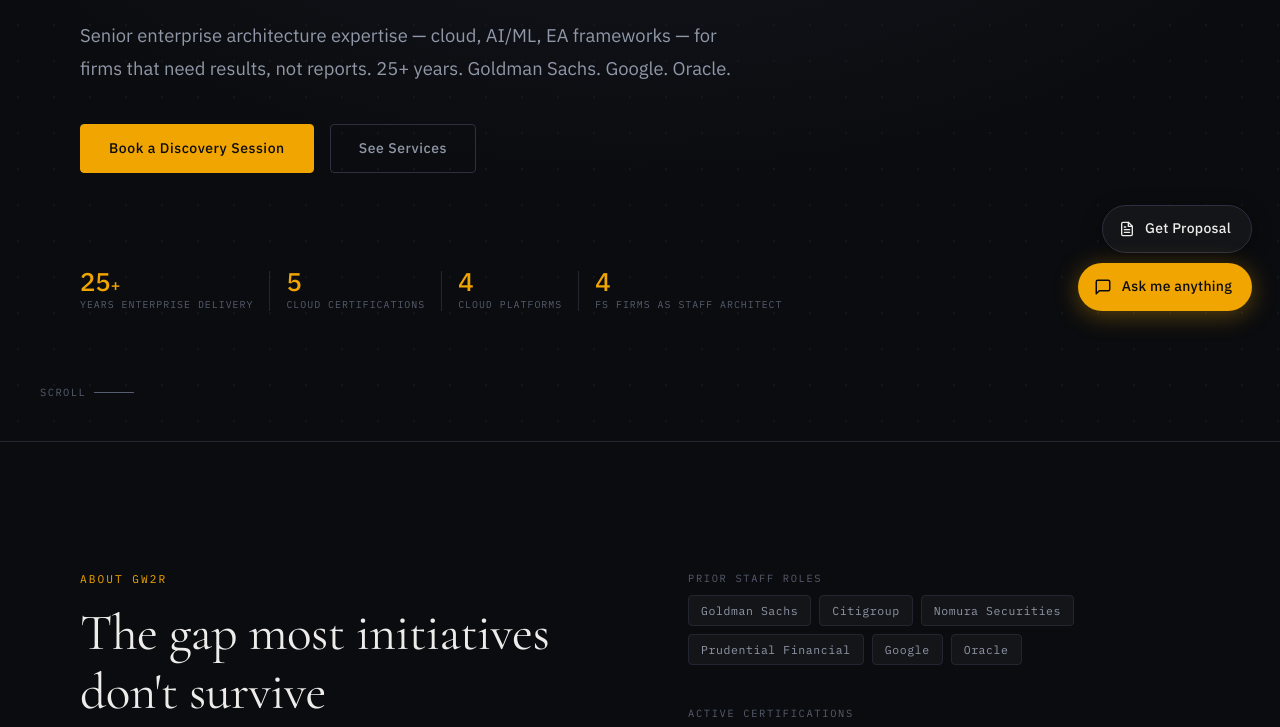
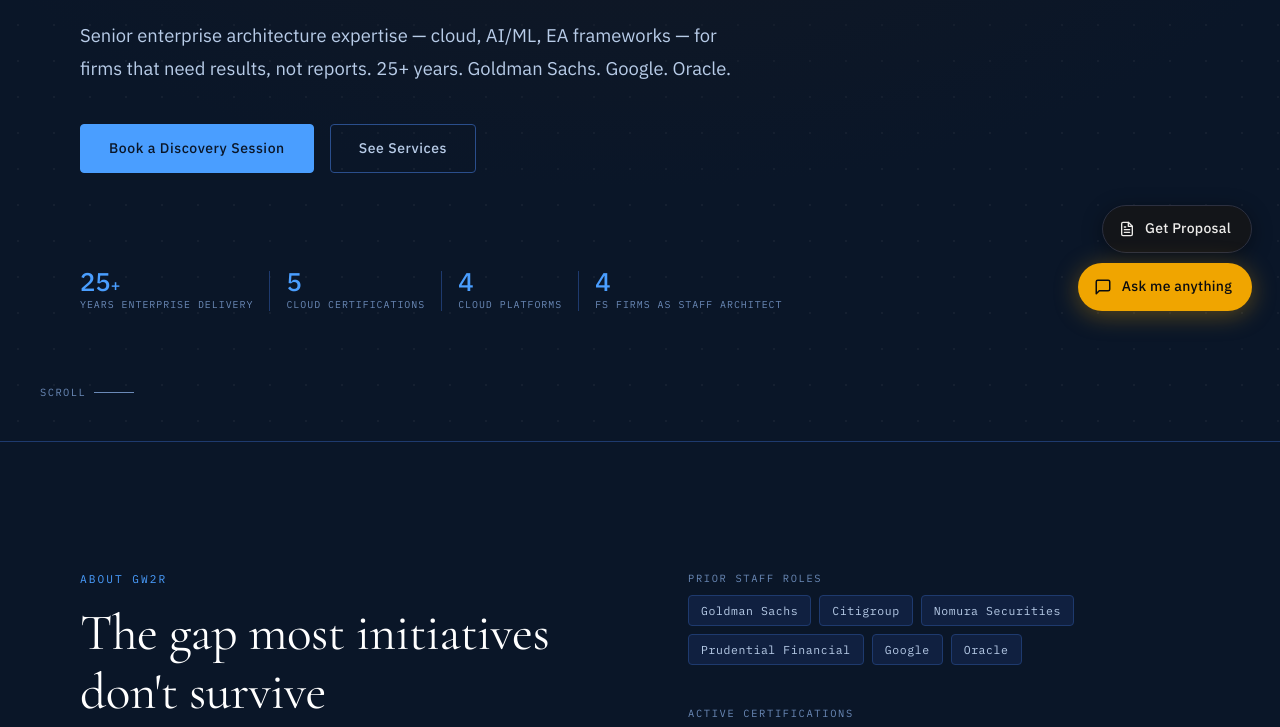
Before and after one commit to SridharS-Truvs/my-site, a website: page index.html in a window 1280 px wide. Shown: the part 461-1188 px from the top of the page. Drawn offline with nearby package versions, Linux system fonts and the light colour scheme.

Commit message:
Update color scheme to blue base with white text

```diff
--- a/styles.css
+++ b/styles.css
@@ -7,20 +7,20 @@
 /* ── 1. CUSTOM PROPERTIES ──────────────────────────────────────────────────── */
 :root {
   /* Colors */
-  --bg:             #0B0C0F;
-  --bg-surface:     #131519;
-  --bg-elevated:    #1A1D24;
-  --border:         #222630;
-  --border-light:   #2C3040;
+  --bg:             #0A1628;
+  --bg-surface:     #102040;
+  --bg-elevated:    #163058;
+  --border:         #1E3A6E;
+  --border-light:   #2A4E8C;
 
-  --text-primary:   #EDECEA;
-  --text-secondary: #9098A8;
-  --text-muted:     #555D6E;
+  --text-primary:   #FFFFFF;
+  --text-secondary: #B8CCE8;
+  --text-muted:     #6B8AB8;
 
-  --accent:         #F0A500;
-  --accent-hover:   #D49200;
-  --accent-dim:     rgba(240, 165, 0, 0.10);
-  --accent-glow:    rgba(240, 165, 0, 0.18);
+  --accent:         #4A9EFF;
+  --accent-hover:   #2E8FFF;
+  --accent-dim:     rgba(74, 158, 255, 0.10);
+  --accent-glow:    rgba(74, 158, 255, 0.18);
 
   /* Typography */
   --font-display: 'Cormorant Garamond', Georgia, 'Times New Roman', serif;
```
